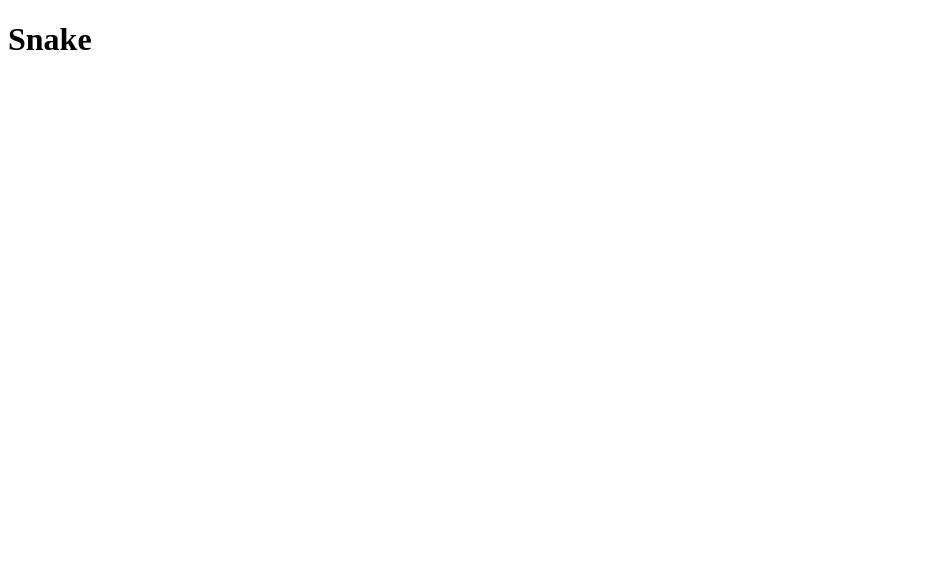
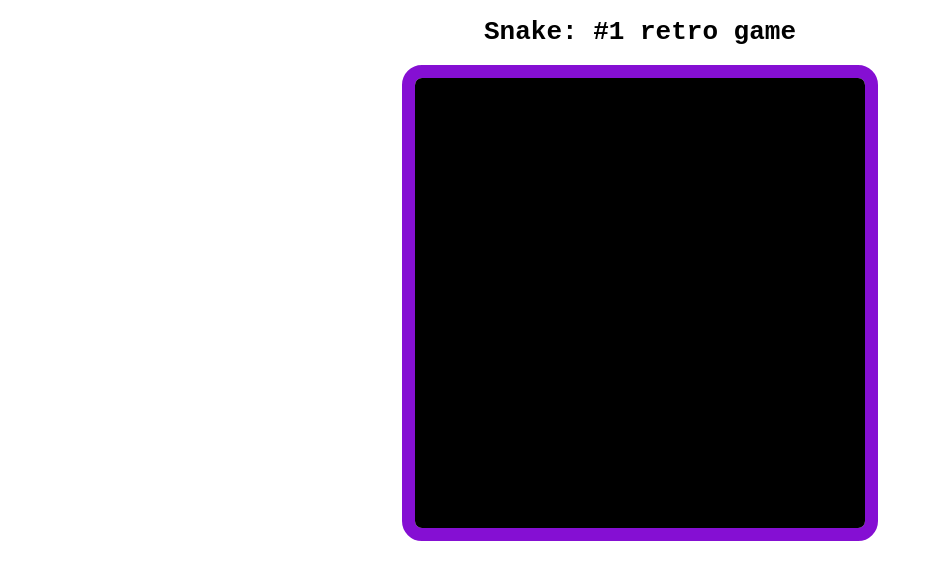
Before and after one commit to mariaalouisaa/snake-the-game, a plain HTML site: page index.html in a window 1280 px wide. Shown: the whole page, without its empty margins (0-932 px from the left). Drawn offline with Linux system fonts and the light colour scheme.

Commit message:
Begin canvas styling

```diff
--- a/index.html
+++ b/index.html
@@ -8,8 +8,8 @@
     <title>🕹️ Snake 🐍</title>
   </head>
   <body>
-    <h1>Snake</h1>
-    <canvas width="300" height="300">
+    <h1>Snake: #1 retro game</h1>
+    <canvas width="450" height="450">
       A recreation of the classic retro game - snake.
       <br />
       Please use a device that supports javascript to play.
--- a/index.js
+++ b/index.js
@@ -0,0 +1,4 @@
+const canvas = document.querySelector("canvas");
+const ctx = canvas.getContext("2d");
+canvas.fillStyle = "black";
+ctx.fillRect(0, 0, canvas.width, canvas.width);
--- a/style.css
+++ b/style.css
@@ -0,0 +1,9 @@
+body {
+  text-align: center;
+  font-family: monospace;
+}
+
+canvas {
+  border: 1em solid rgb(133, 15, 211);
+  border-radius: 20px;
+}
```
